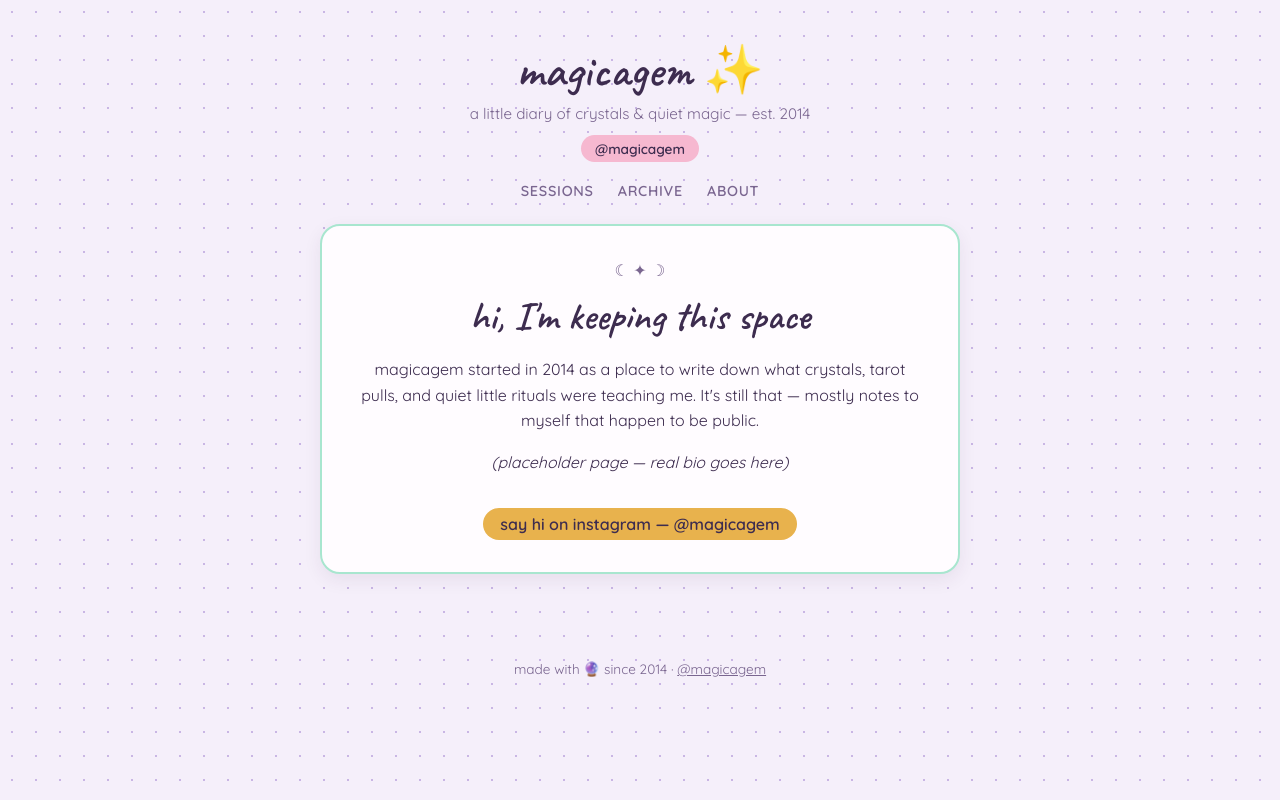
After one commit to giobottesi/you-bet, a Rails app: page /blog/about in a window 1280 px wide. The commit adds this page. Run offline with Rails 7, Linux system fonts and the light colour scheme; parts of the project's set-up code (start-up, migrations or seed data) failed here and were passed over.

Commit message:
Add magicagem blog nav: about and archive placeholder pages
1. Add Blog::PagesController with about (bio placeholder) and archive (sessions grouped by year) actions
2. Add nav bar to the blog layout linking sessions, archive, and about
3. Add whimsy-styled about and archive views
4. Add request specs for both pages

```diff
--- /dev/null
+++ b/app/controllers/blog/pages_controller.rb
@@ -0,0 +1,14 @@
+module Blog
+  class PagesController < ApplicationController
+    layout 'blog'
+
+    def about; end
+
+    def archive
+      @blog_sessions_by_year = BlogSession.all
+                                           .sort_by(&:published_on)
+                                           .reverse
+                                           .group_by { |blog_session| blog_session.published_on.year }
+    end
+  end
+end
--- /dev/null
+++ b/app/views/blog/pages/about.html.erb
@@ -0,0 +1,52 @@
+<% content_for :title, "magicagem — about" %>
+
+<article class="about">
+  <p class="about__crystal">☾ ✦ ☽</p>
+  <h1 class="about__title">hi, I'm keeping this space</h1>
+  <p>
+    magicagem started in 2014 as a place to write down what crystals, tarot pulls,
+    and quiet little rituals were teaching me. It's still that — mostly notes to
+    myself that happen to be public.
+  </p>
+  <p>
+    <em>(placeholder page — real bio goes here)</em>
+  </p>
+  <a class="about__instagram" href="https://instagram.com/magicagem" target="_blank" rel="noopener">say hi on instagram — @magicagem</a>
+</article>
+
+<style>
+  .about {
+    background: var(--blog-surface);
+    border: 2px solid var(--blog-mint);
+    border-radius: 1.25rem;
+    padding: 2rem;
+    box-shadow: 0 6px 18px rgba(61, 44, 79, 0.08);
+    text-align: center;
+  }
+
+  .about__crystal {
+    margin: 0 0 0.5rem;
+    color: var(--blog-muted);
+  }
+
+  .about__title {
+    font-family: "Caveat", cursive;
+    font-size: 2.5rem;
+    margin: 0 0 1rem;
+  }
+
+  .about p {
+    line-height: 1.6;
+  }
+
+  .about__instagram {
+    display: inline-block;
+    margin-top: 1rem;
+    padding: 0.4rem 1.1rem;
+    border-radius: 999px;
+    background: var(--blog-gold);
+    color: var(--blog-text);
+    font-weight: 600;
+    text-decoration: none;
+  }
+</style>
--- a/app/views/layouts/blog.html.erb
+++ b/app/views/layouts/blog.html.erb
@@ -13,6 +13,12 @@
       <a class="blog-header__wordmark" href="<%= blog_sessions_path %>">magicagem <span aria-hidden="true">✨</span></a>
       <p class="blog-header__tagline">a little diary of crystals &amp; quiet magic — est. 2014</p>
       <a class="blog-header__instagram" href="https://instagram.com/magicagem" target="_blank" rel="noopener">@magicagem</a>
+
+      <nav class="blog-nav">
+        <%= link_to "sessions", blog_sessions_path, class: "blog-nav__link" %>
+        <%= link_to "archive", blog_archive_path, class: "blog-nav__link" %>
+        <%= link_to "about", blog_about_path, class: "blog-nav__link" %>
+      </nav>
     </header>
 
     <main class="blog-main">
@@ -77,6 +83,26 @@
         font-size: 0.85rem;
       }
 
+      .blog-nav {
+        display: flex;
+        justify-content: center;
+        gap: 1.5rem;
+        margin-top: 1.25rem;
+      }
+
+      .blog-nav__link {
+        color: var(--blog-muted);
+        text-decoration: none;
+        font-weight: 600;
+        font-size: 0.9rem;
+        text-transform: uppercase;
+        letter-spacing: 0.05em;
+      }
+
+      .blog-nav__link:hover {
+        color: var(--blog-text);
+      }
+
       .blog-main {
         max-width: 40rem;
         margin: 0 auto;
--- a/config/routes.rb
+++ b/config/routes.rb
@@ -15,6 +15,8 @@ Rails.application.routes.draw do
   # magicagem blog scaffold — whimsy-palette preview, separate from the You-Bet brand.
   namespace :blog do
     resources :sessions, only: [ :index, :show ]
+    get "about", to: "pages#about"
+    get "archive", to: "pages#archive"
   end
 
   # Defines the root path route ("/")
```
Also changed, not shown: app/views/blog/pages/archive.html.erb (added, +56 -0 lines), spec/requests/blog/pages_spec.rb (added, +30 -0 lines).
